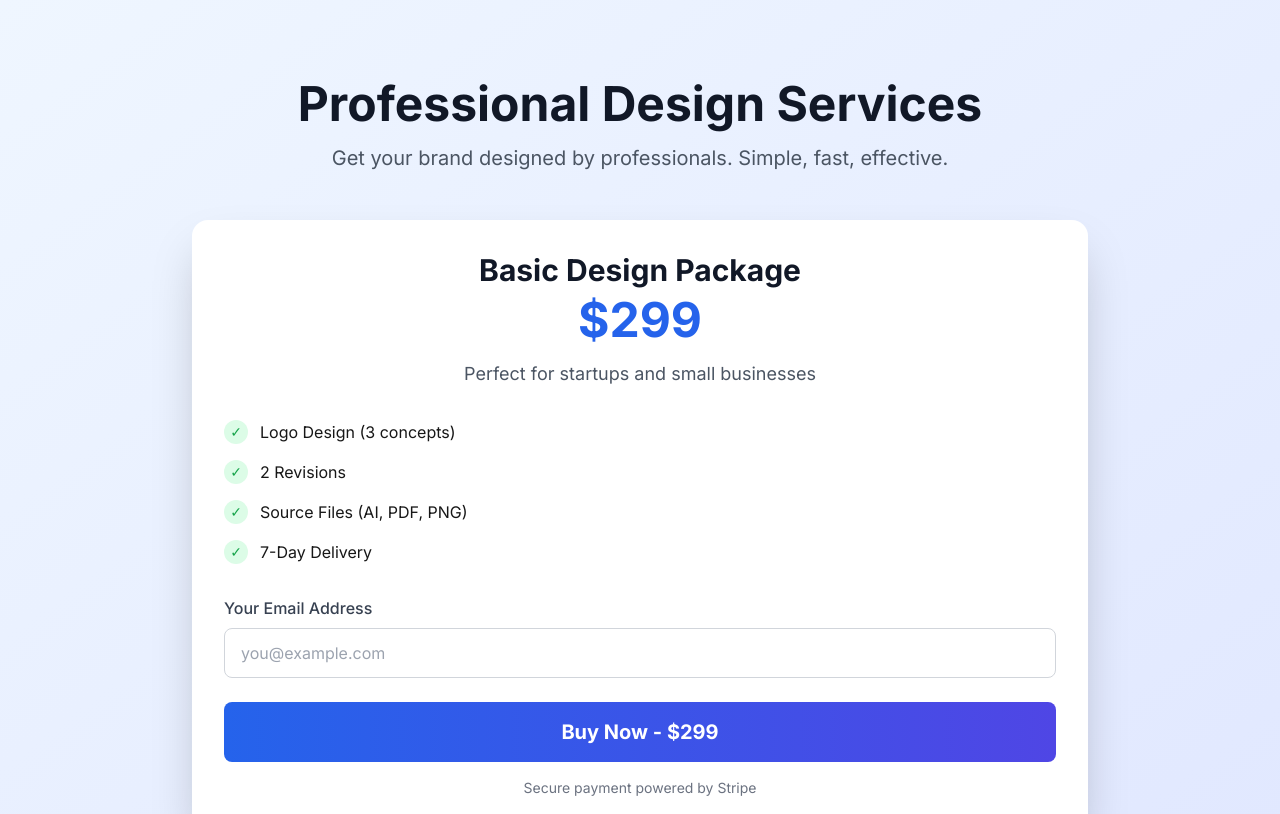
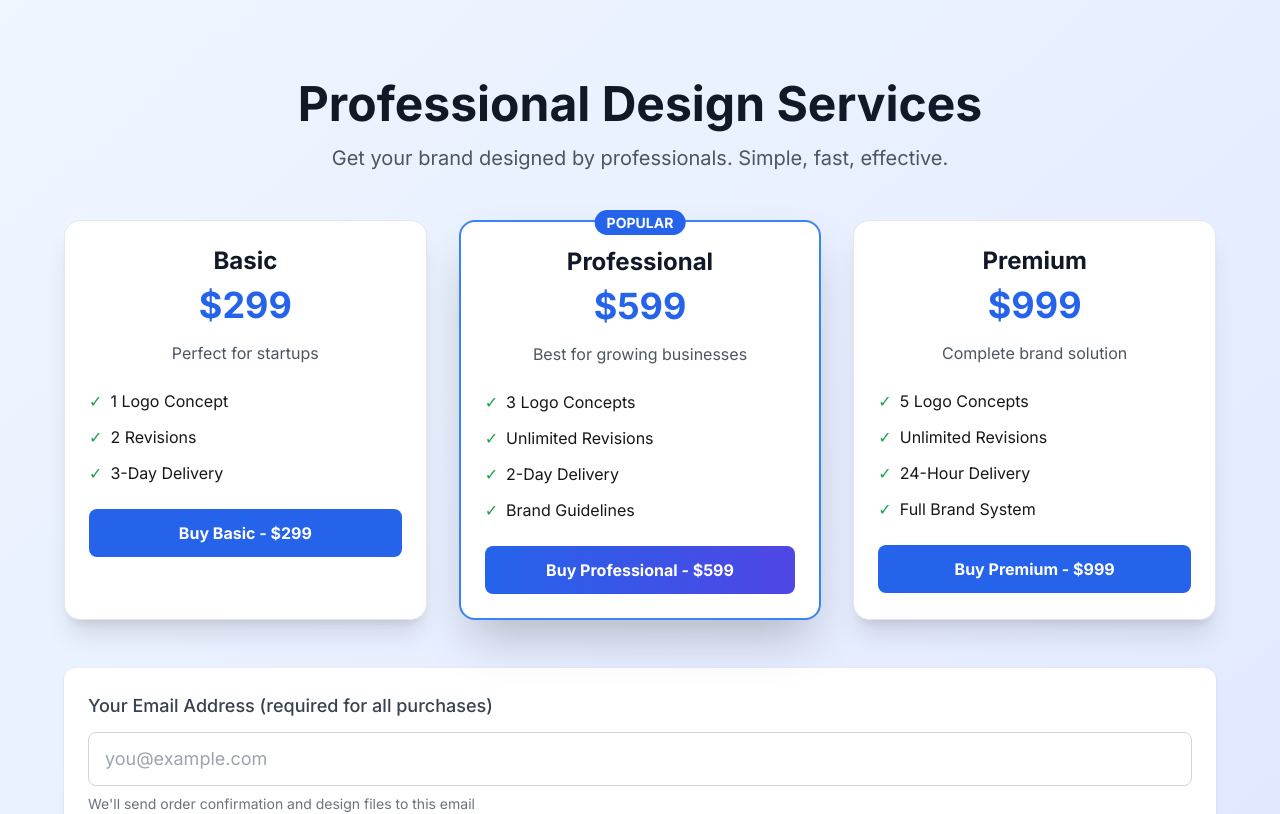
Before and after one commit to Javenshawn/wedesign-mvp, a Next.js app: page / in a window 1280 px wide. Shown: the top 814 px of the page. Built offline with nearby package versions, Linux system fonts and the light colour scheme.

Commit message:
feat: add three pricing plans with real stripe price ids

```diff
--- a/src/app/page.tsx
+++ b/src/app/page.tsx
@@ -6,10 +6,16 @@ export default function Home() {
   const [loading, setLoading] = useState(false)
   const [email, setEmail] = useState('')
 
-  const handleBuy = async () => {
+  const handleBuy = async (plan: 'basic' | 'professional' | 'premium') => {
     if (!email) {
       alert('Please enter your email')
       return
+    }
+
+    const priceMap = {
+      basic: 'price_1T4EQICY5vZ28ogKIt1fBRwd', // $299
+      professional: 'price_1T4ERcCY5vZ28ogKeAmpEtdq', // $599
+      premium: 'price_1T4ESpCY5vZ28ogKit9ENo2g' // $999
     }
 
     setLoading(true)
@@ -20,7 +26,7 @@ export default function Home() {
           'Content-Type': 'application/json',
         },
         body: JSON.stringify({
-          price_id: 'price_1T4CWWCY5vZ28ogKbNxKWfaf', // 基础套餐 price_id
+          price_id: priceMap[plan],
           email: email
         })
       })
@@ -42,7 +48,7 @@ export default function Home() {
 
   return (
     <main className="min-h-screen bg-gradient-to-br from-blue-50 to-indigo-100 p-8">
-      <div className="max-w-4xl mx-auto">
+      <div className="max-w-6xl mx-auto">
         {/* Header */}
         <header className="text-center mb-12 pt-12">
           <h1 className="text-5xl font-bold text-gray-900 mb-4">
@@ -53,68 +59,124 @@ export default function Home() {
           </p>
         </header>
 
-        {/* Product Card */}
-        <div className="bg-white rounded-2xl shadow-2xl p-8 mb-12">
-          <div className="text-center mb-8">
-            <h2 className="text-3xl font-bold text-gray-900 mb-2">Basic Design Package</h2>
-            <div className="text-5xl font-bold text-blue-600 mb-4">$299</div>
-            <p className="text-gray-600 text-lg">
-              Perfect for startups and small businesses
-            </p>
+        {/* Product Cards */}
+        <div className="grid grid-cols-1 md:grid-cols-3 gap-8 mb-12">
+          {/* Basic Package */}
+          <div className="bg-white rounded-2xl shadow-xl p-6 border border-gray-200">
+            <div className="text-center mb-6">
+              <h2 className="text-2xl font-bold text-gray-900 mb-2">Basic</h2>
+              <div className="text-4xl font-bold text-blue-600 mb-4">$299</div>
+              <p className="text-gray-600">Perfect for startups</p>
             </div>
-
-          <div className="space-y-4 mb-8">
+            <div className="space-y-3 mb-6">
               <div className="flex items-center">
-              <div className="w-6 h-6 bg-green-100 rounded-full flex items-center justify-center mr-3">
-                <span className="text-green-600 text-sm">✓</span>
-              </div>
-              <span>Logo Design (3 concepts)</span>
+                <span className="text-green-600 mr-2">✓</span>
+                <span>1 Logo Concept</span>
               </div>
               <div className="flex items-center">
-              <div className="w-6 h-6 bg-green-100 rounded-full flex items-center justify-center mr-3">
-                <span className="text-green-600 text-sm">✓</span>
-              </div>
+                <span className="text-green-600 mr-2">✓</span>
                 <span>2 Revisions</span>
               </div>
               <div className="flex items-center">
-              <div className="w-6 h-6 bg-green-100 rounded-full flex items-center justify-center mr-3">
-                <span className="text-green-600 text-sm">✓</span>
+                <span className="text-green-600 mr-2">✓</span>
+                <span>3-Day Delivery</span>
               </div>
-              <span>Source Files (AI, PDF, PNG)</span>
+            </div>
+            <button
+              onClick={() => handleBuy('basic')}
+              disabled={loading}
+              className="w-full py-3 bg-blue-600 text-white font-bold rounded-lg hover:bg-blue-700 transition disabled:opacity-50"
+            >
+              {loading ? 'Processing...' : 'Buy Basic - $299'}
+            </button>
+          </div>
+
+          {/* Professional Package */}
+          <div className="bg-white rounded-2xl shadow-2xl p-6 border-2 border-blue-500 relative">
+            <div className="absolute -top-3 left-1/2 transform -translate-x-1/2">
+              <span className="bg-blue-600 text-white px-3 py-1 rounded-full text-sm font-bold">POPULAR</span>
+            </div>
+            <div className="text-center mb-6">
+              <h2 className="text-2xl font-bold text-gray-900 mb-2">Professional</h2>
+              <div className="text-4xl font-bold text-blue-600 mb-4">$599</div>
+              <p className="text-gray-600">Best for growing businesses</p>
+            </div>
+            <div className="space-y-3 mb-6">
+              <div className="flex items-center">
+                <span className="text-green-600 mr-2">✓</span>
+                <span>3 Logo Concepts</span>
               </div>
               <div className="flex items-center">
-              <div className="w-6 h-6 bg-green-100 rounded-full flex items-center justify-center mr-3">
-                <span className="text-green-600 text-sm">✓</span>
+                <span className="text-green-600 mr-2">✓</span>
+                <span>Unlimited Revisions</span>
               </div>
-              <span>7-Day Delivery</span>
+              <div className="flex items-center">
+                <span className="text-green-600 mr-2">✓</span>
+                <span>2-Day Delivery</span>
+              </div>
+              <div className="flex items-center">
+                <span className="text-green-600 mr-2">✓</span>
+                <span>Brand Guidelines</span>
+              </div>
+            </div>
+            <button
+              onClick={() => handleBuy('professional')}
+              disabled={loading}
+              className="w-full py-3 bg-gradient-to-r from-blue-600 to-indigo-600 text-white font-bold rounded-lg hover:from-blue-700 hover:to-indigo-700 transition disabled:opacity-50"
+            >
+              {loading ? 'Processing...' : 'Buy Professional - $599'}
+            </button>
+          </div>
+
+          {/* Premium Package */}
+          <div className="bg-white rounded-2xl shadow-xl p-6 border border-gray-200">
+            <div className="text-center mb-6">
+              <h2 className="text-2xl font-bold text-gray-900 mb-2">Premium</h2>
+              <div className="text-4xl font-bold text-blue-600 mb-4">$999</div>
+              <p className="text-gray-600">Complete brand solution</p>
+            </div>
+            <div className="space-y-3 mb-6">
+              <div className="flex items-center">
+                <span className="text-green-600 mr-2">✓</span>
+                <span>5 Logo Concepts</span>
+              </div>
+              <div className="flex items-center">
+                <span className="text-green-600 mr-2">✓</span>
+                <span>Unlimited Revisions</span>
+              </div>
+              <div className="flex items-center">
+                <span className="text-green-600 mr-2">✓</span>
+                <span>24-Hour Delivery</span>
+              </div>
+              <div className="flex items-center">
+                <span className="text-green-600 mr-2">✓</span>
+                <span>Full Brand System</span>
+              </div>
+            </div>
+            <button
+              onClick={() => handleBuy('premium')}
+              disabled={loading}
+              className="w-full py-3 bg-blue-600 text-white font-bold rounded-lg hover:bg-blue-700 transition disabled:opacity-50"
+            >
+              {loading ? 'Processing...' : 'Buy Premium - $999'}
+            </button>
           </div>
         </div>
 
         {/* Email Input */}
-          <div className="mb-6">
-            <label className="block text-gray-700 mb-2 font-medium">
-              Your Email Address
+        <div className="bg-white rounded-xl shadow p-6 mb-8">
+          <label className="block text-gray-700 mb-3 font-medium text-lg">
+            Your Email Address (required for all purchases)
           </label>
           <input
             type="email"
             value={email}
             onChange={(e) => setEmail(e.target.value)}
             placeholder="you@example.com"
-              className="w-full px-4 py-3 border border-gray-300 rounded-lg focus:ring-2 focus:ring-blue-500 focus:border-blue-500 outline-none transition"
+            className="w-full px-4 py-3 border border-gray-300 rounded-lg focus:ring-2 focus:ring-blue-500 focus:border-blue-500 outline-none transition text-lg"
           />
-          </div>
-
-          {/* Buy Button */}
-          <button
-            onClick={handleBuy}
-            disabled={loading}
-            className="w-full py-4 bg-gradient-to-r from-blue-600 to-indigo-600 text-white text-xl font-bold rounded-lg hover:from-blue-700 hover:to-indigo-700 transition-all disabled:opacity-50 disabled:cursor-not-allowed"
-          >
-            {loading ? 'Processing...' : 'Buy Now - $299'}
-          </button>
-
-          <p className="text-center text-gray-500 text-sm mt-4">
-            Secure payment powered by Stripe
+          <p className="text-gray-500 text-sm mt-2">
+            We'll send order confirmation and design files to this email
           </p>
         </div>
 
@@ -127,6 +189,17 @@ export default function Home() {
             View Orders (Admin)
           </a>
         </div>
+
+        {/* Testing Info */}
+        <div className="mt-8 p-4 bg-yellow-50 rounded-lg border border-yellow-200">
+          <h3 className="font-medium text-yellow-900 mb-2">Testing Instructions</h3>
+          <ul className="text-yellow-800 text-sm space-y-1">
+            <li>• Use test card: <code className="bg-yellow-100 px-2 py-1 rounded">4242 4242 4242 4242</code></li>
+            <li>• Any future expiration date</li>
+            <li>• Any 3-digit CVC</li>
+            <li>• Any ZIP code</li>
+          </ul>
+        </div>
       </div>
     </main>
   )
```
Lines whose indentation alone changed are shown as unchanged.
